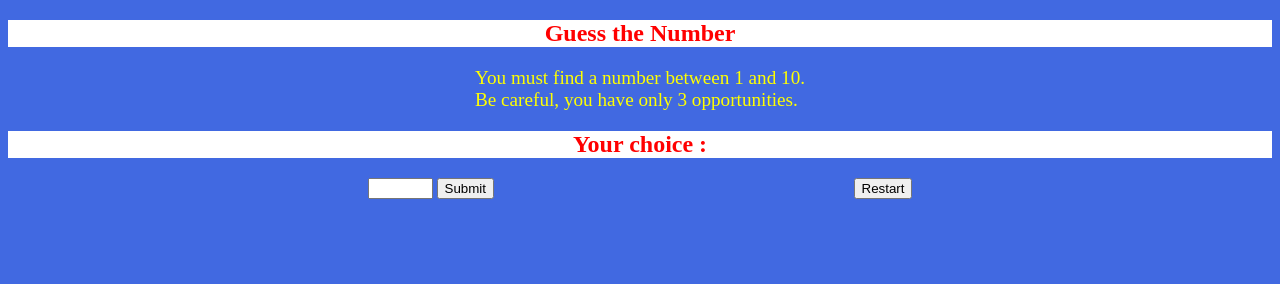
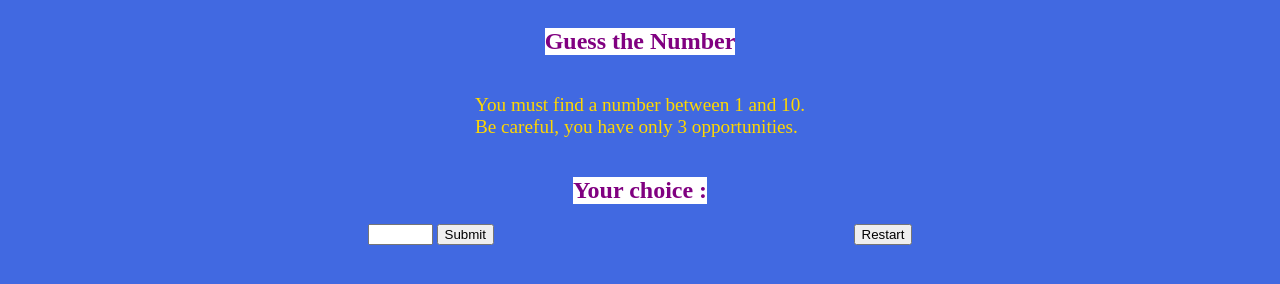
Before and after one commit to alpereira/jeu-de-devinettes, a plain HTML site: page jeu de devinettes/index.html in a window 1280 px wide. Drawn offline with Linux system fonts and the light colour scheme.

Commit message:
Update main.css

```diff
--- a/jeu de devinettes/assets/css/main.css
+++ b/jeu de devinettes/assets/css/main.css
@@ -2,19 +2,26 @@ body {
         background-color: royalblue;
 }
 
+section {
+        display: flex;
+        flex-direction: column;
+        align-items: center;
+}
+
 h1, h2 {
-        color: red;
+        color: purple;
         background-color: white;
-        display: flex;
-        justify-content: center;
-        width: auto;
 }
 
 p {
-        color: yellow;
+        color: gold;
         display: flex;
         justify-content: center;
         font-size: larger;
+}
+
+#message {
+        color: red;
 }
 
 form {
```
